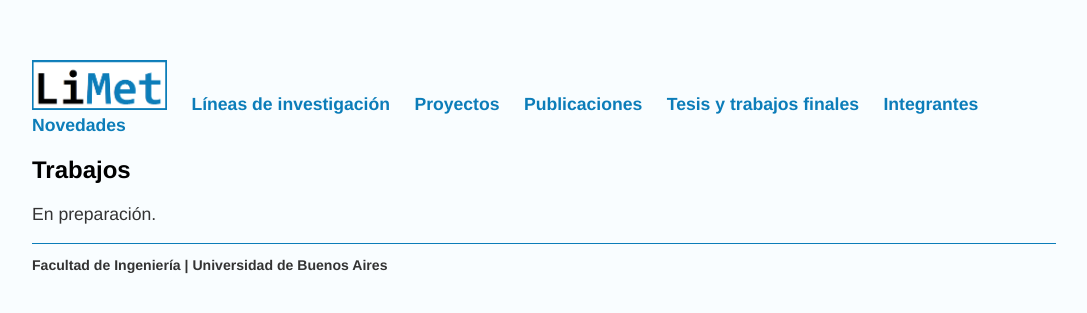
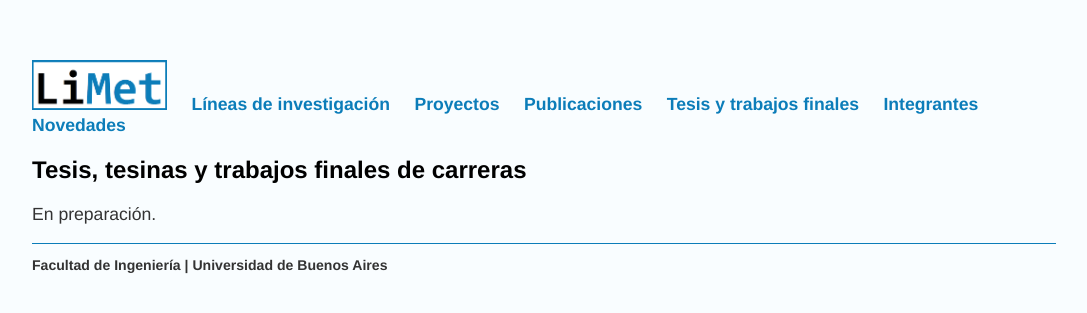
Before and after one commit to limetfiuba/limetfiuba.github.io, a Jekyll site: the page built from trabajos/index.html, in a window 1280 px wide. Shown: the top 313 px of the page, without its empty margins (96-1183 px from the left). Built offline with Jekyll 4.4.1, drawn with Linux system fonts in a browser that asks for light colours.

Commit message:
Update index.html

```diff
--- a/trabajos/index.html
+++ b/trabajos/index.html
@@ -1,8 +1,8 @@
 ---
 layout: default
-title: LiMet | Trabajos
+title: LiMet | Tesis y trabajos finales
 ---
-<h2>Trabajos</h2>
+<h2>Tesis, tesinas y trabajos finales de carreras</h2>
 <div class="blurb">
 <p>
   En preparación.
```
